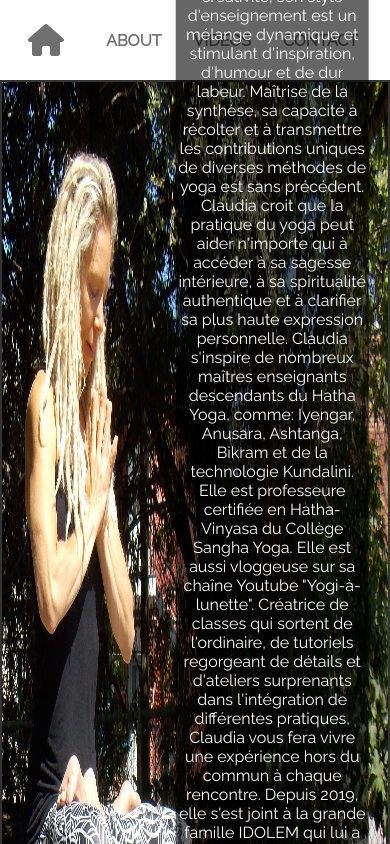
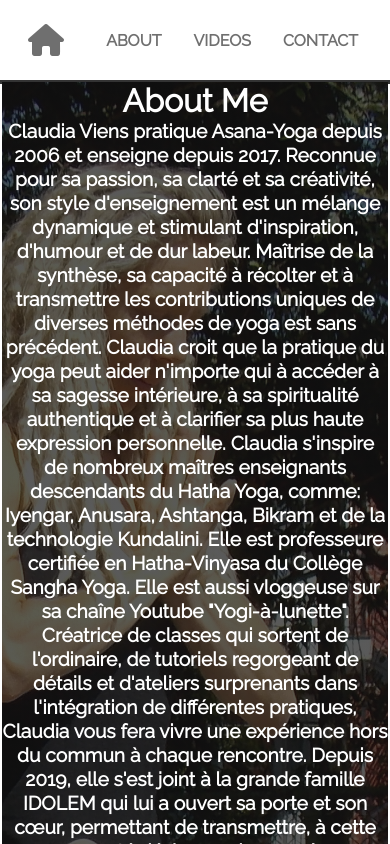
Before and after one commit to notayogilee/yogi-a-lunette-react, a React (Create React App) app: page /about in a window 390 px wide. Shown: the top 844 px of the page. Built offline with nearby package versions, Linux system fonts and the light colour scheme; a web font is replaced by a local one.

Commit message:
responsive about page almost done

```diff
--- a/src/components/About.js
+++ b/src/components/About.js
@@ -1,11 +1,14 @@
 import React from 'react';
 import yogiAbout from '../img/showcase.jpg';
+import smallYogiAbout from '../img/yogiAbout.jpg';
 import './About.scss';
 
 const About = () => {
   return (
     <div className="container">
       <img src={yogiAbout} className="yogi-pic" alt="none" />
+      <img src={smallYogiAbout} className="small-yogi-pic" alt="none" />
+
       <div className="text">
         <h2>About Me</h2>
         <p>Claudia Viens pratique Asana-Yoga depuis 2006 et enseigne depuis 2017. Reconnue pour sa passion, sa clarté et sa créativité, son style d'enseignement est un mélange dynamique et stimulant d'inspiration, d'humour et de dur labeur. Maîtrise de la synthèse, sa capacité à récolter et à transmettre les contributions uniques de diverses méthodes de yoga est sans précédent. Claudia croit que la pratique du yoga peut aider n'importe qui à accéder à sa sagesse intérieure, à sa spiritualité authentique et à clarifier sa plus haute expression personnelle.
--- a/src/components/About.scss
+++ b/src/components/About.scss
@@ -4,9 +4,12 @@
   height: auto;
 
   .yogi-pic {
-    background: linear-gradient(rgba(0, 0, 0, 0), rgba(0, 0, 0, 1));
     width: 100%;
     height: 100vh;
+  }
+
+  .small-yogi-pic {
+    display: none;
   }
 
   .text {
@@ -16,7 +19,6 @@
     transform: translate(-10%, -50%);
     height: auto;
     background-color: rgba(0, 0, 0, 0.6);
-    // box-shadow: 0px 0px 5px 2px;
 
     h2,
     p {
@@ -25,3 +27,34 @@
     }
   }
 }
+
+@media (max-width: 767px) {
+  .container {
+    // bottom: 0;
+    .yogi-pic {
+      display: none;
+    }
+
+    .text {
+      position: absolute;
+      top: 50%;
+      left: 50%;
+      transform: translate(-50%, 0);
+      width: 100%;
+      height: auto;
+      background-color: transparent;
+      background: linear-gradient(rgba(20, 20, 20, 0.7), rgba(20, 20, 20, 0.7)),
+        url('../img/yogiAbout.jpg') center center/cover;
+
+      h2 {
+        font-size: 2rem;
+      }
+      p {
+        color: #fff;
+        font-weight: 600;
+        line-height: 1.5rem;
+        font-size: 1.2rem;
+      }
+    }
+  }
+}
--- a/src/components/Videos.js
+++ b/src/components/Videos.js
@@ -18,7 +18,7 @@ const Videos = () => {
             controls
             width="320"
             height="180"
-            url="https://www.youtube.com/watch?v=i0uQQFj8as0&t=1s"
+            url="http://www.youtube.com/watch?v=i0uQQFj8as0&t=1s"
           />
           {description && id === 1 &&
             <Fragment>
@@ -29,7 +29,7 @@ const Videos = () => {
                   controls
                   width="50vw"
                   height="50vh"
-                  url="https://www.youtube.com/watch?v=i0uQQFj8as0&t=1s"
+                  url="http://www.youtube.com/watch?v=i0uQQFj8as0&t=1s"
                 />
                 <p className="modal-description">55 minutes a la sauce "ASHTANGA"
               Une pratique dynamique conçue pour réveiller le corps et l'esprit. Inspirer par la série première, nommée: Yoga Chikitsa ( qui veut dire "yoga pour la santé ou yoga thérapie). Nous allons effleurer la série qui, traditionnelement prends entre 90 et 120 minutes a complêter. Je vous donnes des trucs, des variations et de l'humour pour y arrvier!! ;)</p>
@@ -47,7 +47,7 @@ const Videos = () => {
             controls
             width="320"
             height="180"
-            url="https://www.youtube.com/watch?v=lbN1JBbbNKs&t=1s"
+            url="http://www.youtube.com/watch?v=lbN1JBbbNKs&t=1s"
           />
           {description && id === 2 &&
             <Fragment>
```
